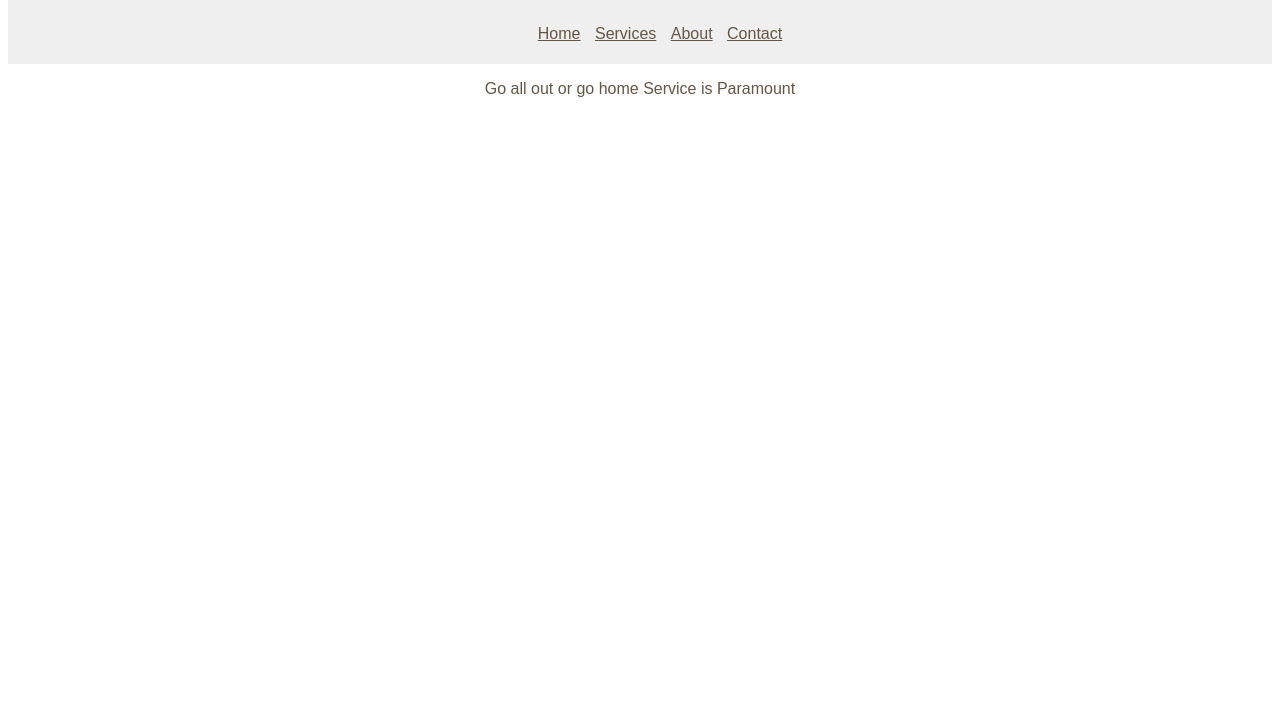
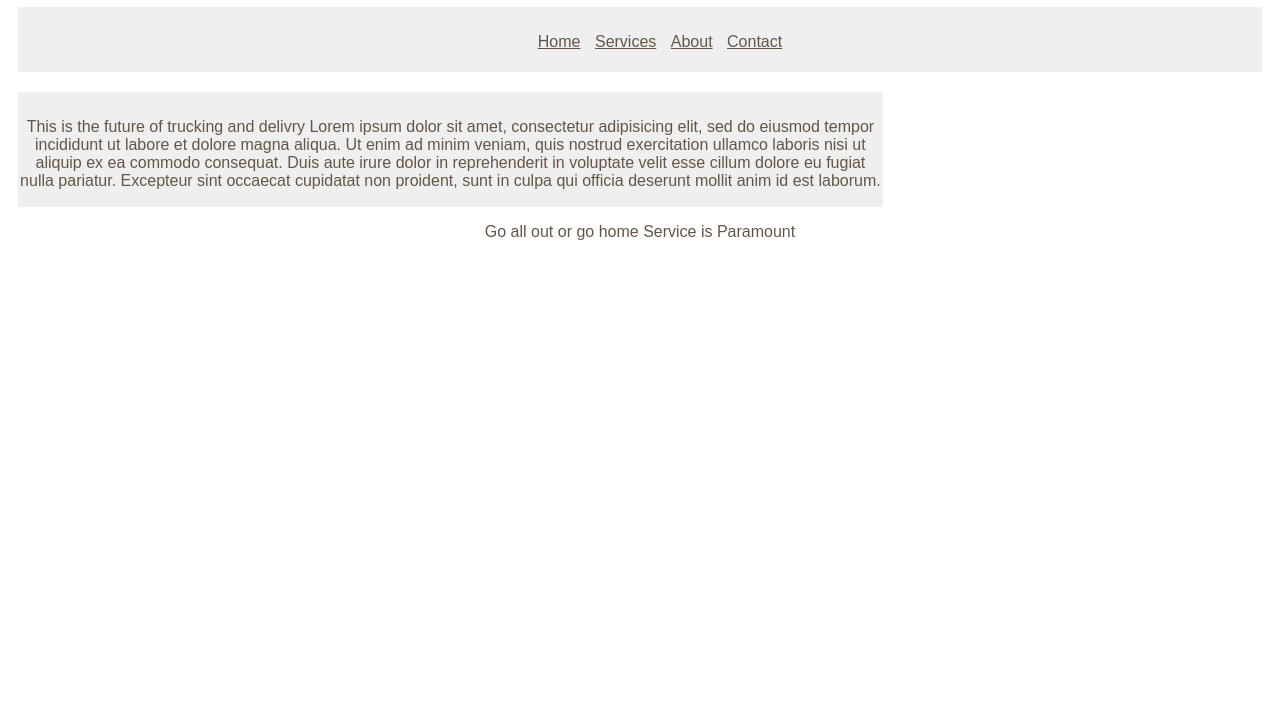
Before and after one commit to Bigupzz/Eurybia, a plain HTML site: page index.html in a window 1280 px wide. Shown: the part 81-800 px from the top of the page. Drawn offline with Linux system fonts and the light colour scheme.

Commit message:
change css and some of index

```diff
--- a/index.html
+++ b/index.html
@@ -3,11 +3,13 @@
 	<head>
 		<title>Eurybia Logistics</title>
 		<link href ="resources/css/main.css" type="text/css" rel="stylesheet" />
+		<link href ="resources/unsemantic-master/assets/stylesheets/unsemantic-grid-responsive.css" type="text/css" rel="stylesheet" />
 		<meta name="viewport" content="width=device-width, initial-scale=1.0">
 	</head>
 	<body>
+	 	<div class ="grid-100">
 		<h1>Eurybia Logistics</h1>
-			<div id="nav">
+	   <div id="nav">
 				<ul>
 					<li><a href="">Home</a></li>
 					<li><a href="">Services</a></li>
@@ -15,6 +17,21 @@
 					<li><a href="">Contact</a></li>
 				</ul>
 			</div>
+		</div>
+		<div class ="grid-70">
+			<div class ="article">
+				<p>This is the future of trucking and delivry Lorem ipsum dolor sit amet, consectetur adipisicing elit, sed do eiusmod
+				tempor incididunt ut labore et dolore magna aliqua. Ut enim ad minim veniam,
+				quis nostrud exercitation ullamco laboris nisi ut aliquip ex ea commodo
+				consequat. Duis aute irure dolor in reprehenderit in voluptate velit esse
+				cillum dolore eu fugiat nulla pariatur. Excepteur sint occaecat cupidatat non
+				proident, sunt in culpa qui officia deserunt mollit anim id est laborum.
+				</p>
+
+			</div>
+		</div>
+		<div class ="grid-100">
 		<p>Go all out or go home Service is Paramount<p>
+		</div>
 	</body>
 </html>
--- a/resources/unsemantic-master/assets/stylesheets/unsemantic-grid-responsive.css
+++ b/resources/unsemantic-master/assets/stylesheets/unsemantic-grid-responsive.css
@@ -1,6 +1,8 @@
 /* ============================================ */
 /* This file has a mobile-to-desktop breakpoint */
 /* ============================================ */
+
+
 @media (max-width: 400px) {
   @-ms-viewport {
     width: 320px;
```
Also changed, not shown: 4 other files.
